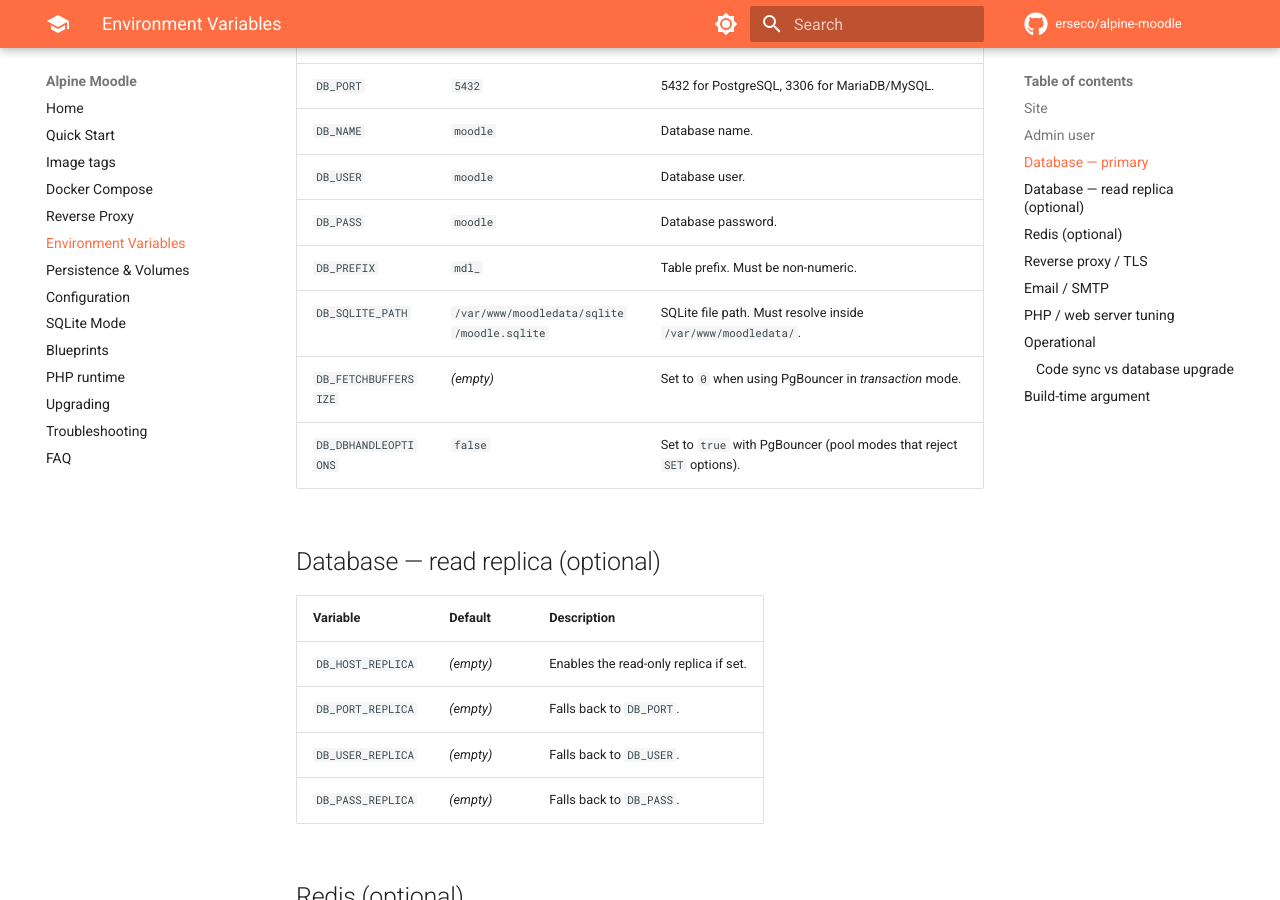
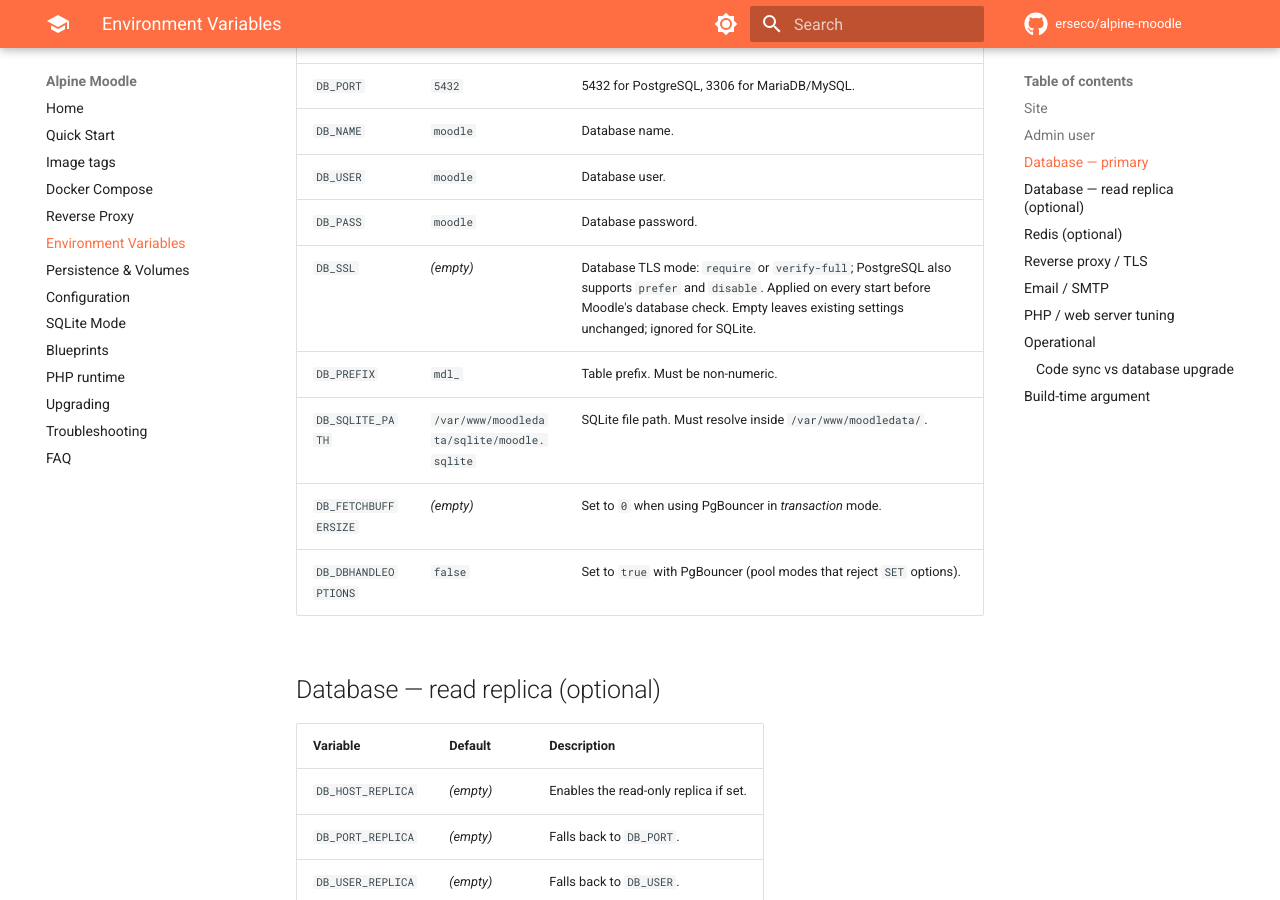
Before and after one commit to erseco/alpine-moodle, an MkDocs documentation site: the page built from docs/environment-variables.md, in a window 1280 px wide and 900 px high, scrolled down 1363 px. Built offline with MkDocs 1.6.1 and Material for MkDocs 9.7.7, drawn with Linux system fonts in a browser that asks for light colours; comment, search, counter and statistics services are not loaded.

Commit message:
Support DB_SSL for TLS-required database connections

```diff
--- a/docs/environment-variables.md
+++ b/docs/environment-variables.md
@@ -34,6 +34,7 @@ Every setting exposed by `erseco/alpine-moodle`. Defaults come from the `Dockerf
 | `DB_NAME`               | `moodle`  | Database name. |
 | `DB_USER`               | `moodle`  | Database user. |
 | `DB_PASS`               | `moodle`  | Database password. |
+| `DB_SSL`                | *(empty)* | Database TLS mode: `require` or `verify-full`; PostgreSQL also supports `prefer` and `disable`. Applied on every start before Moodle's database check. Empty leaves existing settings unchanged; ignored for SQLite. |
 | `DB_PREFIX`             | `mdl_`    | Table prefix. Must be non-numeric. |
 | `DB_SQLITE_PATH`        | `/var/www/moodledata/sqlite/moodle.sqlite` | SQLite file path. Must resolve inside `/var/www/moodledata/`. |
 | `DB_FETCHBUFFERSIZE`    | *(empty)* | Set to `0` when using PgBouncer in *transaction* mode. |
```
Also changed, not shown: README.md (+1 -0 lines), 2 other files.
